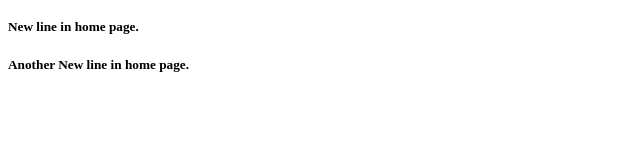
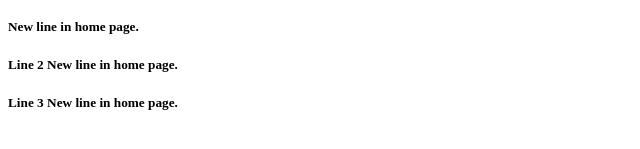
Before and after one commit to Karan-gasratech/Test17, a plain HTML site: page home.html in a window 1280 px wide. Shown: the part 173-322 px from the top of the page, without its empty margins (0-640 px from the left). Drawn offline with Linux system fonts and the light colour scheme.

Commit message:
Remote changes
Remote changes 20160317-05:59

```diff
--- a/home.html
+++ b/home.html
@@ -8,6 +8,7 @@
 	<h2>Second line edit.</h2>
   <h5>This is home page.</h5>
   <h5>New line in home page.</h5>
-  <h5>Another New line in home page.</h5>
+  <h5>Line 2 New line in home page.</h5>
+  <h5>Line 3 New line in home page.</h5>
 </body>
 </html>
```
